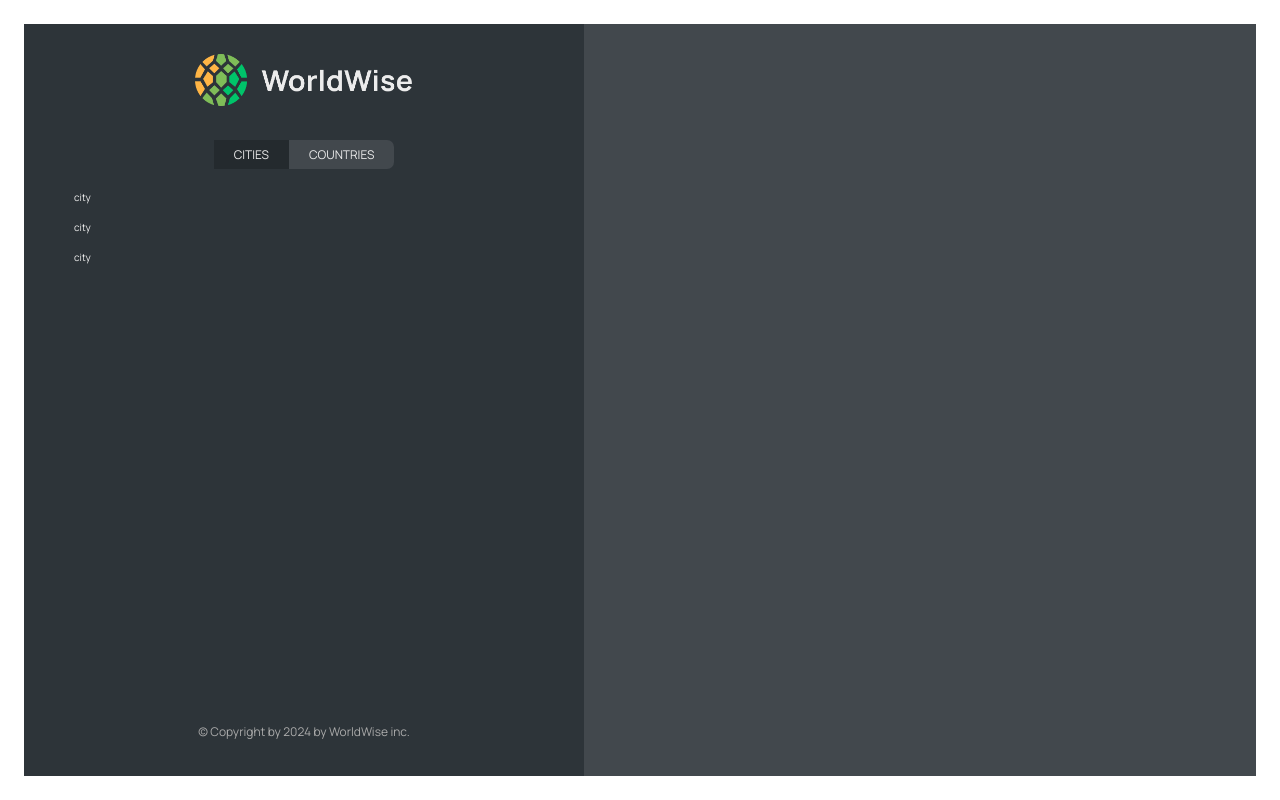
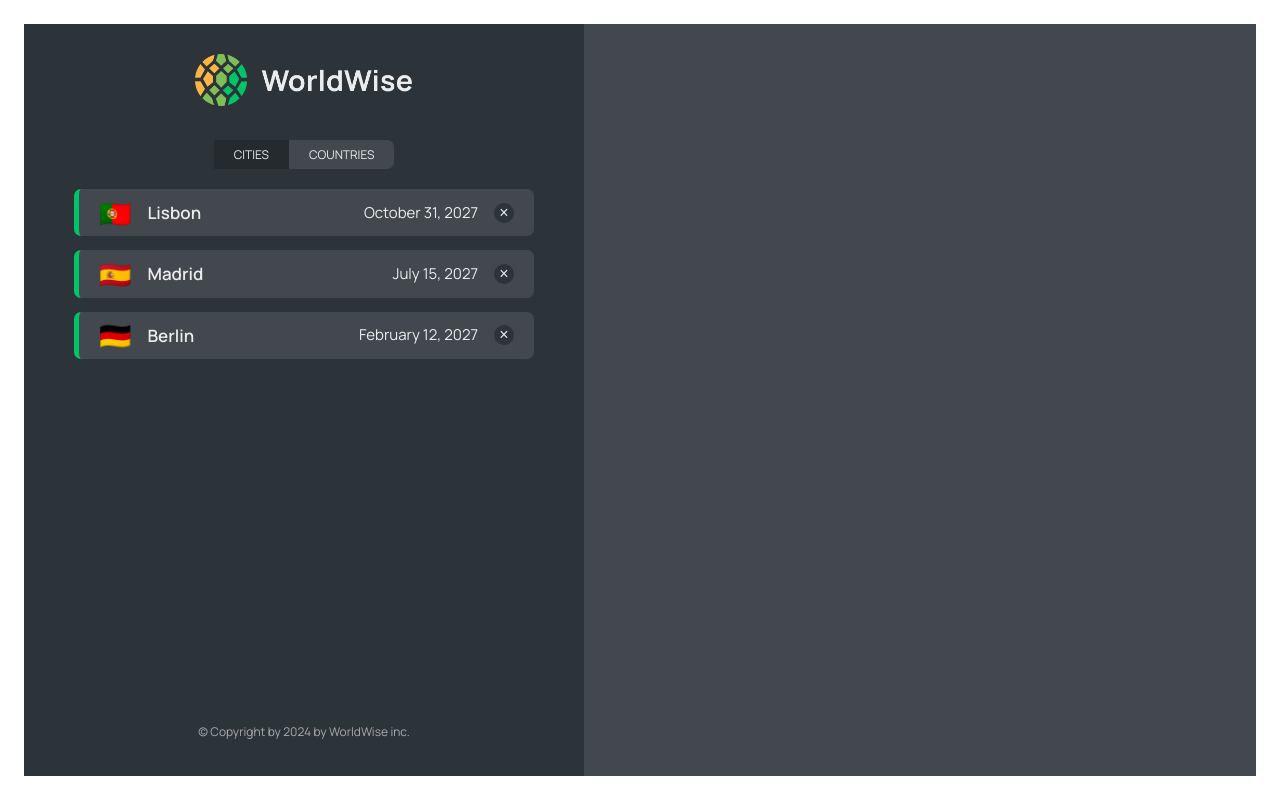
Before and after one commit to Vasudevshetty/React_JS, a React (Vite) app in the folder worldwise/: page /app/cities in a window 1280 px wide. Built offline with nearby package versions, Linux system fonts and the light colour scheme; data requests are answered from the project's data file.

Commit message:
dealing iwth the city items, now.

```diff
--- a/worldwise/src/components/CityItem.jsx
+++ b/worldwise/src/components/CityItem.jsx
@@ -1,5 +1,24 @@
+import styles from "./styles/CityItem.module.scss";
+
+const formatDate = function (date) {
+  return new Intl.DateTimeFormat("en", {
+    day: "numeric",
+    month: "long",
+    year: "numeric",
+  }).format(new Date(date));
+};
+
 function CityItem({ city }) {
-  return <li>city</li>;
+  const { cityName, emoji, date } = city;
+
+  return (
+    <li className={styles.cityItem}>
+      <span className={styles.emoji}>{emoji}</span>
+      <h3 className={styles.name}>{cityName}</h3>
+      <time className={styles.date}>{formatDate(date)}</time>
+      <button className={styles.deleteBtn}>&times;</button>
+    </li>
+  );
 }
 
 export default CityItem;
--- a/worldwise/src/components/CityList.jsx
+++ b/worldwise/src/components/CityList.jsx
@@ -1,13 +1,19 @@
 import CityItem from "./CityItem";
 import Spinner from "./Spinner";
 import styles from "./styles/CityList.module.scss";
+import Message from "./Message";
 
 function CityList({ cities, isLoading }) {
   if (isLoading) return <Spinner />;
+  if (!cities.length)
+    return (
+      <Message message="Add your first city by clicking on a city on the map." />
+    );
 
   return (
     <ul className={styles.cityList}>
-      {!isLoading && cities.map((city) => <CityItem city={city} key={city.id} />)}
+      {!isLoading &&
+        cities.map((city) => <CityItem city={city} key={city.id} />)}
     </ul>
   );
 }
--- /dev/null
+++ b/worldwise/src/components/Message.jsx
@@ -0,0 +1,17 @@
+const messageStyle = {
+  textAlign: "center",
+  fontSize: "1.8rem",
+  width: "80%",
+  margin: "2rem auto",
+  fontWeight: "600",
+};
+
+function Message({ message }) {
+  return (
+    <p style={messageStyle}>
+      <span role="img">👋</span> {message}
+    </p>
+  );
+}
+
+export default Message;
--- /dev/null
+++ b/worldwise/src/components/styles/CityItem.module.scss
@@ -0,0 +1,53 @@
+.cityItem {
+  &,
+  &:link,
+  &:visited {
+    display: flex;
+    gap: 1.6rem;
+    align-items: center;
+    background-color: var(--color-dark--2);
+    border-radius: 7px;
+    padding: 1rem 2rem;
+    border-left: 5px solid var(--color-brand--2);
+    cursor: pointer;
+    color: inherit;
+    text-decoration: none;
+  }
+  &--active {
+    border: 2px solid var(--color-brand--2);
+    border-left: 5px solid var(--color-brand--2);
+  }
+}
+
+.emoji {
+  font-size: 2.6rem;
+  line-height: 1;
+}
+
+.name {
+  font-size: 1.7rem;
+  font-weight: 600;
+  margin-right: auto;
+}
+
+.date {
+  font-size: 1.5rem;
+}
+
+.deleteBtn {
+  height: 2rem;
+  aspect-ratio: 1;
+  border-radius: 50%;
+  border: none;
+  background-color: var(--color-dark--1);
+  color: var(--color-light--2);
+  font-size: 1.6rem;
+  font-weight: 400;
+  cursor: pointer;
+  transition: all 0.2s;
+
+  &:hover {
+    background-color: var(--color-brand--1);
+    color: var(--color-dark--1);
+  }
+}
```
